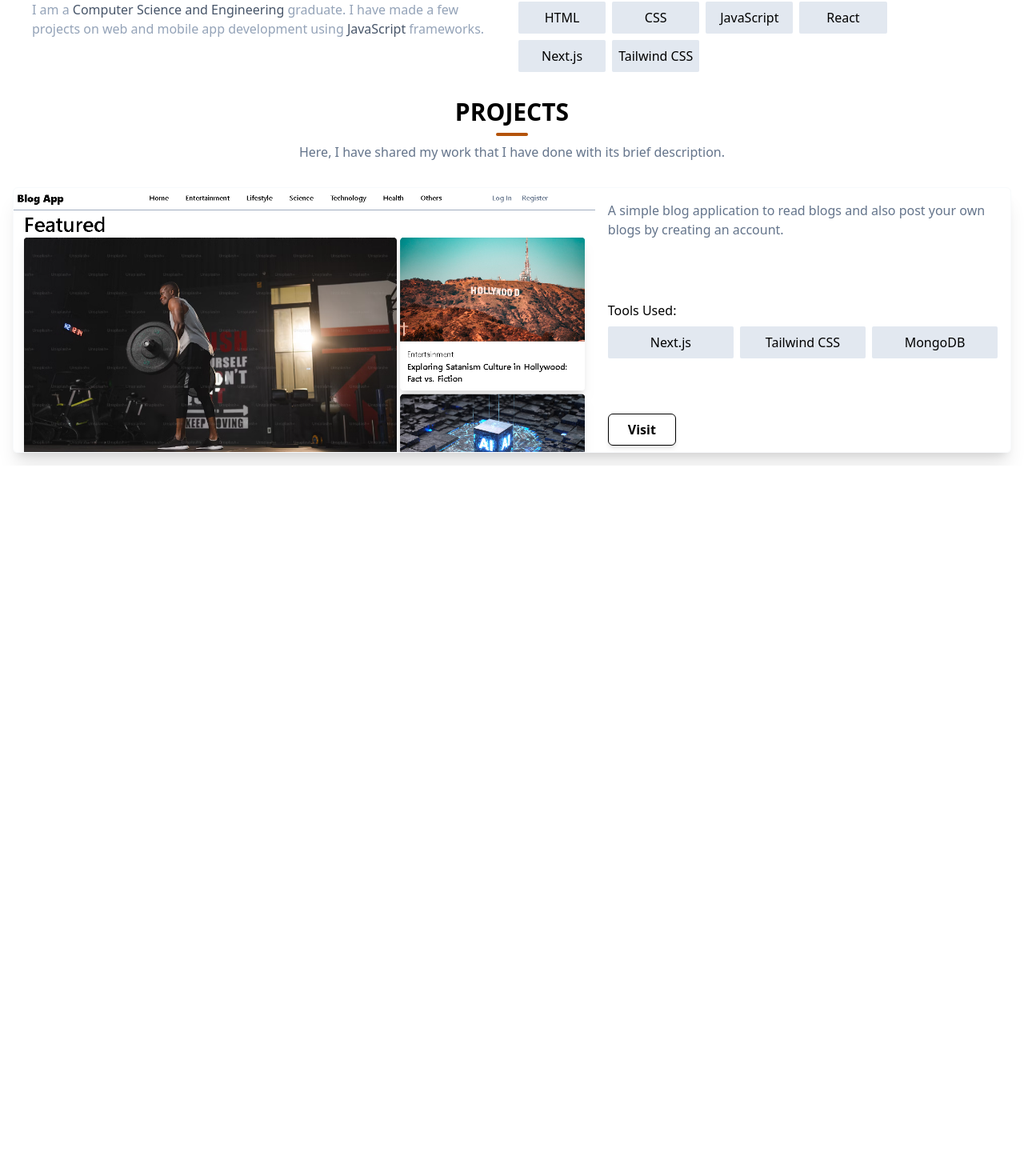
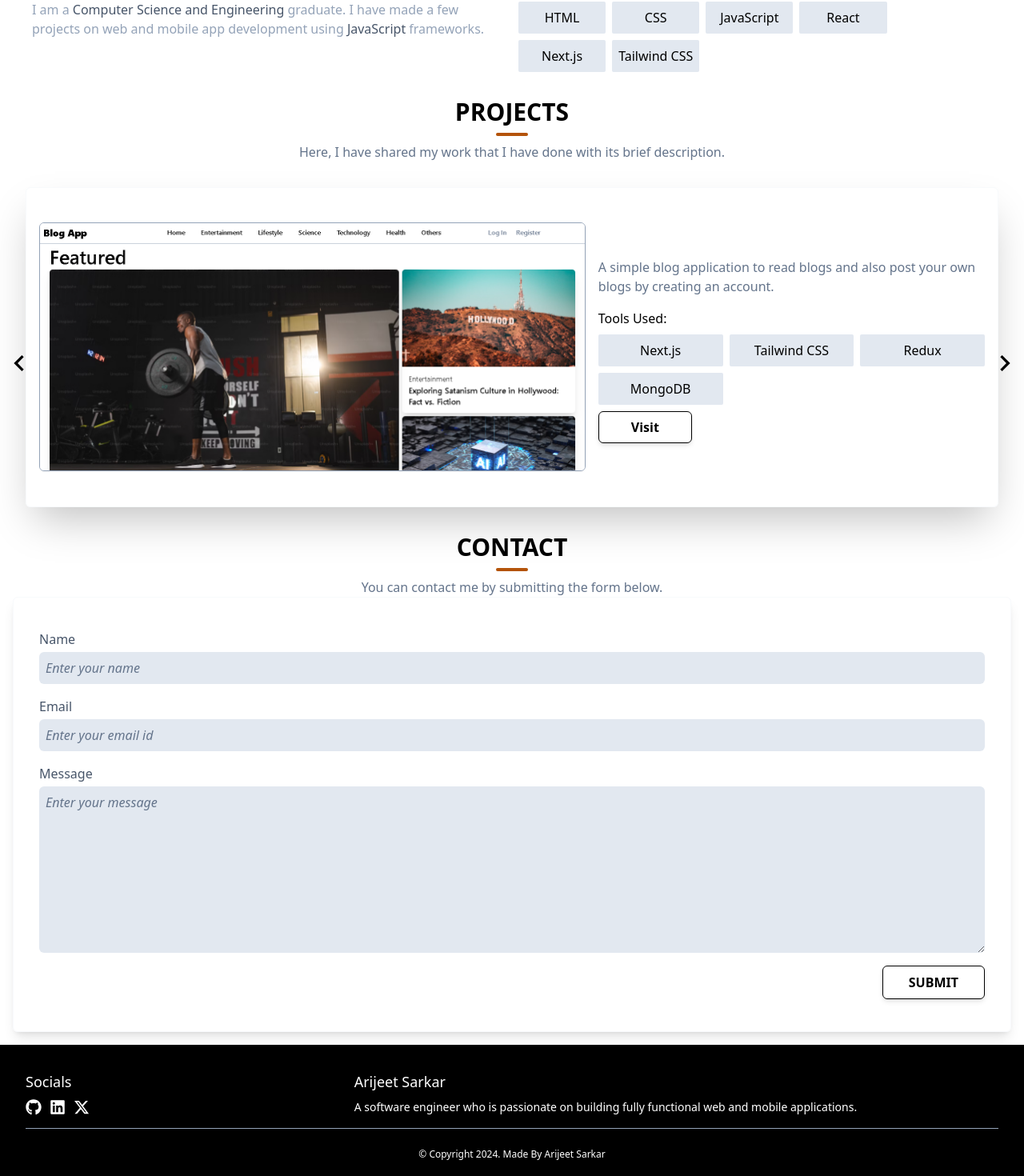
Before and after one commit to Arijeet10/my-website, a Next.js app: page / in a window 1280 px wide. Shown: the part 728-2198 px from the top of the page at 80% size. Before the commit the page ends 1310 px from the top, so only its background shows below. Built offline with nearby package versions, Linux system fonts and the light colour scheme.

Commit message:
added contact and footer section

```diff
--- a/app/globals.css
+++ b/app/globals.css
@@ -1,3 +1,8 @@
 @tailwind base;
 @tailwind components;
 @tailwind utilities;
+
+
+.boxshadow{
+    box-shadow: 2px 2px 2px 2px rgb(204, 204, 203);
+}
--- a/app/layout.js
+++ b/app/layout.js
@@ -1,5 +1,6 @@
 import Navbar from "@/components/Navbar";
 import "./globals.css";
+import Footer from "@/components/Footer";
 
 export const metadata = {
   title: "Arijeet Sarkar",
@@ -12,6 +13,7 @@ export default function RootLayout({ children }) {
       <body>
         <Navbar />
         {children}
+        <Footer />
       </body>
     </html>
   );
--- a/app/page.js
+++ b/app/page.js
@@ -1,4 +1,5 @@
 import About from "@/components/About";
+import Contact from "@/components/Contact";
 import HeroSection from "@/components/Hero";
 import Projects from "@/components/Projects";
 
@@ -13,6 +14,9 @@ const Home = () => {
         <div id="projects">
           <Projects />
         </div>
+        <div id="contact">
+          <Contact />
+        </div>
       </div>
     </>
   );
--- /dev/null
+++ b/components/Contact.js
@@ -0,0 +1,81 @@
+"use client";
+
+import { useState } from "react";
+import toast,{Toaster} from "react-hot-toast";
+
+const Contact = () => {
+
+    const [form,setForm]=useState({
+        name:"",
+        email:"",
+        message:""
+    });
+
+    const handleSubmit=()=>{
+        console.log(form);
+        if(form){
+            toast.success("Message Delivered");
+        }
+    }
+
+  return (
+    <>
+        <Toaster />
+      <div className="p-4 ">
+        <div className="flex flex-col items-center gap-2 text-center">
+          <div className="text-3xl font-semibold  uppercase">Contact</div>
+          <div className="border-t-4 rounded-full border-amber-700 w-10 " />
+          <div className="font-medium text-slate-500">
+            You can contact me by submitting the form below.
+          </div>
+        </div>
+        <form
+            onSubmit={(e)=>e.preventDefault()}
+            className="border border-slate-50 rounded-md shadow-lg p-8"
+        >
+            <div className="flex flex-col gap-1 py-2">
+                <label htmlFor="name" className="text-slate-600 font-medium">Name</label>
+                <input
+                    id="name"
+                    placeholder="Enter your name"
+                    className=" p-2 bg-slate-200 rounded-md  focus:outline-none placeholder:text-slate-500 placeholder:italic "
+                    value={form.name}
+                    onChange={(e)=>setForm({...form,name:e.target.value})}
+                    required
+                />
+            </div>
+            <div className="flex flex-col gap-1 py-2">
+                <label htmlFor="email" className="text-slate-600 font-medium">Email</label>
+                <input
+                    id="email"
+                    type="email"
+                    placeholder="Enter your email id"
+                    className=" p-2 bg-slate-200 rounded-md focus:outline-none placeholder:text-slate-500 placeholder:italic "
+                    value={form.email}
+                    onChange={(e)=>setForm({...form,email:e.target.value})}
+                    required
+                />
+            </div>
+            <div className="flex flex-col gap-1 py-2">
+                <label htmlFor="message" className="text-slate-600 font-medium">Message</label>
+                <textarea
+                    id="message"
+                    type="text"
+                    rows="8"
+                    placeholder="Enter your message"
+                    className=" p-2 bg-slate-200 rounded-md focus:outline-none placeholder:text-slate-500 placeholder:italic "
+                    value={form.message}
+                    onChange={(e)=>setForm({...form,message:e.target.value})}
+                    required
+                />
+            </div>
+            <div className="flex justify-end py-2">
+                <button onClick={()=>handleSubmit()} className=" border border-black shadow-md hover:border-slate-50 hover:bg-amber-700 hover:text-white  font-semibold px-8 py-2 rounded-md uppercase">Submit</button>
+            </div>
+        </form>
+      </div>
+    </>
+  );
+};
+
+export default Contact;
--- /dev/null
+++ b/components/Footer.js
@@ -0,0 +1,50 @@
+import Link from "next/link";
+import { FaGithub } from "react-icons/fa";
+import { FaLinkedin } from "react-icons/fa";
+import { FaXTwitter } from "react-icons/fa6";
+
+const Footer = () => {
+  return (
+    <>
+      <div className="  p-8 flex flex-col gap-4 bg-black text-white">
+        <div className=" grid gap-4 justify-between sm:grid-cols-3">
+          <div className="sm:col-span-1 flex flex-col gap-2">
+            <div className="text-lg font-medium">Socials</div>
+            <div className="flex items-center gap-2.5">
+              <Link href="https://github.com/Arijeet10" target="_blank">
+                <FaGithub className="w-5 h-5  hover:border-2 hover:border-amber-700 hover:rounded-full " />
+              </Link>
+              <Link
+                href="https://www.linkedin.com/in/arijeetsarkar10/"
+                target="_blank"
+              >
+                <FaLinkedin className="w-5 h-5  hover:border-2 hover:border-amber-700 hover:rounded-md" />
+              </Link>
+              <Link href="https://twitter.com/Arijeet87292079" target="_blank">
+                <FaXTwitter className="w-5 h-5 hover:border-2 hover:border-amber-700 hover:rounded-full" />
+              </Link>
+            </div>
+          </div>
+          <div className="sm:col-span-2 flex flex-col gap-2">
+            <div className="text-lg font-medium">Arijeet Sarkar</div>
+            <div className="text-sm font-light">
+              A software engineer who is passionate on building fully functional
+              web and mobile applications.
+            </div>
+          </div>
+        </div>
+        <div>
+          <div className="border-t border-slate-400 w-full" />
+          <div className="py-6 text-center text-xs font-extralight">
+            © Copyright 2024. Made By{" "}
+            <span>
+              <Link href="#">Arijeet Sarkar</Link>
+            </span>
+          </div>
+        </div>
+      </div>
+    </>
+  );
+};
+
+export default Footer;
--- a/components/Navbar.js
+++ b/components/Navbar.js
@@ -12,7 +12,7 @@ const Navbar = () => {
 
   return (
     <>
-      <nav className="sticky top-0 bg-white shadow-sm sm:px-6 sm:py-2 p-2 flex items-center justify-between sm:grid sm:grid-cols-12 font-semibold uppercase">
+      <nav className="sticky top-0 bg-white z-50 shadow-sm sm:px-6 sm:py-2 p-2 flex items-center justify-between sm:grid sm:grid-cols-12 font-semibold uppercase">
         <div className="col-span- sm:col-span-4  flex items-center justify-start ">
           <img src="/profile.svg" alt="profile image" className="w-14 h-14" />
           <div className="">Arijeet Sarkar</div>
@@ -59,7 +59,7 @@ const Navbar = () => {
           <Link href="/#projects" className="hover:text-amber-700">
             Projects
           </Link>
-          <Link href="#" className="hover:text-amber-700">
+          <Link href="/#contact" className="hover:text-amber-700">
             Contact
           </Link>
         </div>
@@ -91,7 +91,7 @@ const Navbar = () => {
             Projects
           </Link>
           <Link
-            href="#"
+            href="/#contact"
             onClick={() => setSidebar(true)}
             className="p-4 hover:text-amber-700 border-y border-slate-300 w-full text-end"
           >
--- a/components/ProjectCard.js
+++ b/components/ProjectCard.js
@@ -1,40 +1,39 @@
 import Link from "next/link";
 
-const ProjectCard = () => {
+const ProjectCard = ({ data,index,activeProject }) => {
   return (
     <>
-      <div className=" grid sm:grid-cols-12 border border-slate-50 rounded-md shadow-xl">
-        <div className="sm:col-span-7">
+      <div
+        className={`h-[550px] sm:h-[400px] w-full p-4 ${index!==activeProject && "hidden"}  grid gap-4 items-center justify-center sm:grid-cols-12 border border-slate-50 rounded-md shadow-2xl`}
+      >
+        <div className="h-full sm:col-span-7 sm:flex sm:items-center sm:justify-center">
           <img
-            src="/blog_app.png"
+            src={data.thumbnail}
             alt="project image"
-            className="object-cover rounded-md w-full h-full"
+            className="object-cover rounded-t-md sm:rounded-md border border-slate-400 shadow-sm "
           />
         </div>
-        <div className=" p-4  sm:col-span-5 flex flex-col justify-between gap-4">
-          <div className="text-slate-500">
-            A simple blog application to read blogs and also post your own blogs
-            by creating an account.
-          </div>
+        <div className=" sm:col-span-5 flex flex-col justify-between items-stretch gap-4">
+          <div className="text-slate-500">{data.desc}</div>
           <div className="font-medium ">
             <div className="pb-2">Tools Used:</div>
             <div className="grid md:grid-cols-3 grid-cols-2 gap-2 ">
-              <div className="hover:bg-amber-700 hover:text-white bg-slate-200 p-2 rounded-sm text-center">
-                Next.js
-              </div>
-              <div className="hover:bg-amber-700 hover:text-white bg-slate-200 p-2 rounded-sm text-center">
-                Tailwind CSS
-              </div>
-              <div className="hover:bg-amber-700 hover:text-white bg-slate-200 p-2 rounded-sm text-center">
-                MongoDB
-              </div>
+              {data.tools.map((item, i) => {
+                return (
+                  <div
+                    key={i}
+                    className="hover:bg-amber-700 hover:text-white bg-slate-200 p-2 rounded-sm text-center"
+                  >
+                    {item}
+                  </div>
+                );
+              })}
             </div>
           </div>
-          <div>
+          <div className="">
             <Link
-              href="https://blog-app-omega-rose.vercel.app/"
-              target="_blank"
-              className="border border-black shadow-md hover:border-none hover:bg-amber-700 hover:text-white  font-semibold px-6 py-2 rounded-md"
+              href={data.url}
+              className=" border border-black shadow-md hover:border-none hover:bg-amber-700 hover:text-white  font-semibold px-10 py-2 rounded-md"
             >
               Visit
             </Link>
--- a/components/Projects.js
+++ b/components/Projects.js
@@ -1,6 +1,25 @@
+"use client";
+
+import { useState } from "react";
 import ProjectCard from "./ProjectCard";
+import { MdKeyboardArrowRight } from "react-icons/md";
+import { MdKeyboardArrowLeft } from "react-icons/md";
+import { projectData } from "@/utils/projectData";
+
 
 const Projects = () => {
+
+    const [activeProject,setActiveProject]=useState(0);
+
+    const handleNext=()=>{
+        activeProject==projectData.length-1?setActiveProject(0):setActiveProject(activeProject+1);
+    }
+
+    const handlePrev=()=>{
+        activeProject===0?setActiveProject(projectData.length-1):setActiveProject(activeProject-1);
+
+    }
+
   return (
     <>
       <div className="p-4 flex flex-col gap-8">
@@ -8,15 +27,20 @@ const Projects = () => {
           <div className="text-3xl font-semibold  uppercase">Projects</div>
           <div className="border-t-4 rounded-full border-amber-700 w-10 " />
           <div className="font-medium text-slate-500">
-                        Here, I have shared my work that I have done with its brief description.
+            Here, I have shared my work that I have done with its brief
+            description.
           </div>
         </div>
-                <div>
-                    <ProjectCard />
+        <div className="relative flex  px-4">
+            {projectData.map((item,i)=>{
+                return <ProjectCard data={item} index={i} key={i} activeProject={activeProject} />
+            })}
+          <MdKeyboardArrowRight onClick={()=>handleNext()} className="hover:text-amber-700 absolute -right-3 top-2/4 w-10 h-10 " />
+          <MdKeyboardArrowLeft onClick={()=>handlePrev()} className="hover:text-amber-700 absolute -left-3 top-2/4 w-10 h-10" />
         </div>
       </div>
     </>
   );
-}
+};
 
 export default Projects;
--- a/package.json
+++ b/package.json
@@ -13,6 +13,7 @@
     "next": "14.1.4",
     "react": "^18",
     "react-dom": "^18",
+    "react-hot-toast": "^2.4.1",
     "react-icons": "^5.0.1"
   },
   "devDependencies": {
--- /dev/null
+++ b/utils/projectData.js
@@ -0,0 +1,23 @@
+export const projectData=[
+    {
+        name:"Blog App",
+        desc:"A simple blog application to read blogs and also post your own blogs by creating an account.",
+        tools:["Next.js","Tailwind CSS","Redux","MongoDB"],
+        url:"https://blog-app-omega-rose.vercel.app/",
+        thumbnail:"/blog_app.png"
+    },
+    {
+        name:"Project2",
+        desc:"This project will be soon published",
+        tools:["Next.js","Tailwind CSS","API"],
+        url:"#",
+        thumbnail:""
+    },
+    {
+        name:"Project 3",
+        desc:"A product landing page",
+        tools:["Next.js","Tailwind CSS","Framer Motion","React"],
+        url:"#",
+        thumbnail:""
+    }
+]
```
Also changed, not shown: 1 other file (tests, documents, lock files or other folders). Lines whose indentation alone changed are shown as unchanged.
